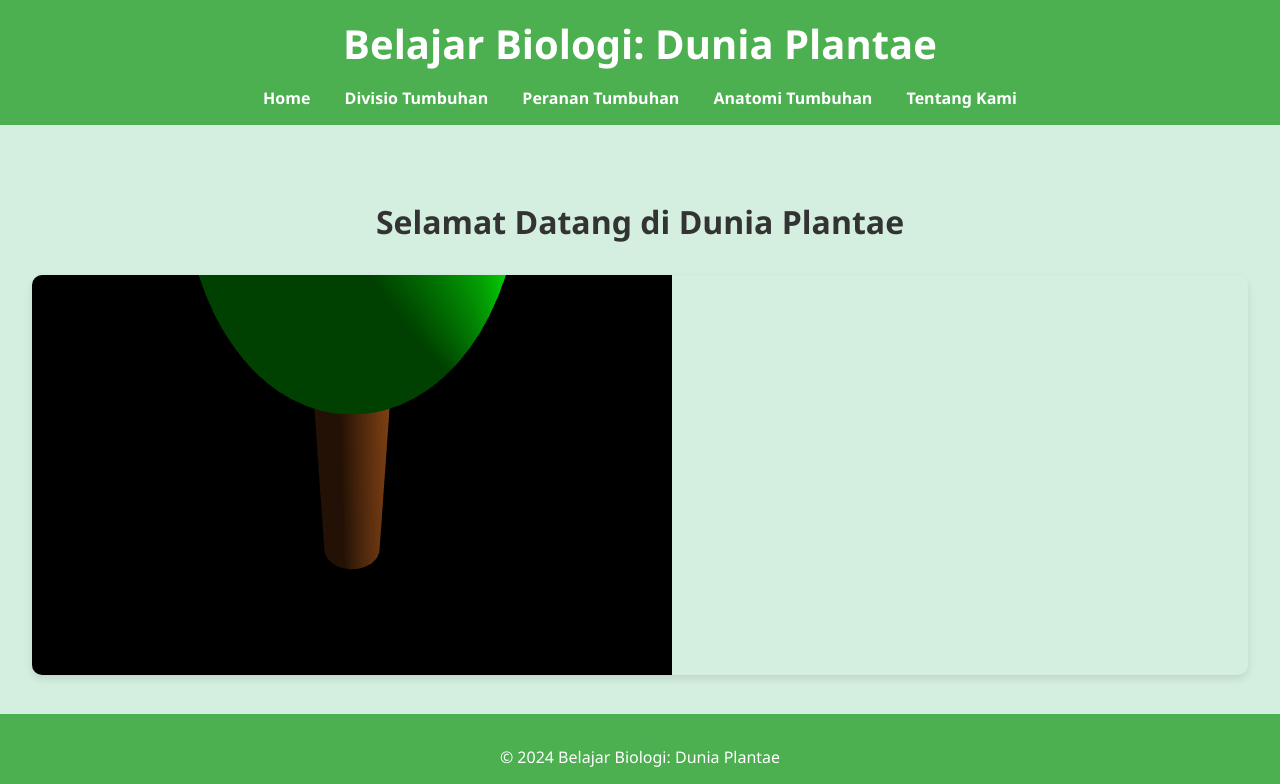
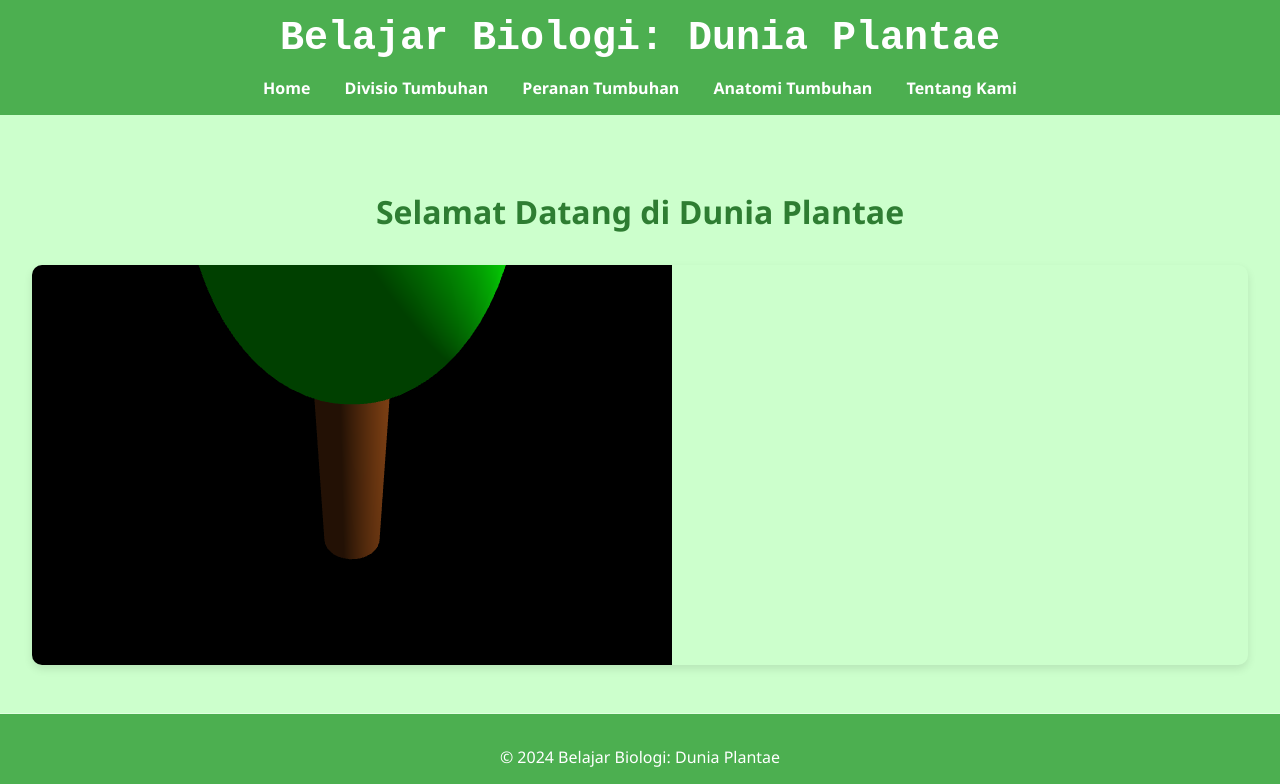
Before and after one commit to Projek-matematika3/Biologi, a plain HTML site: page index.html in a window 1280 px wide. Shown: the top 784 px of the page. Drawn offline with nearby package versions, Linux system fonts and the light colour scheme; animation ran at ten frames a second.

Commit message:
Update style.css

```diff
--- a/style.css
+++ b/style.css
@@ -2,7 +2,7 @@ body {
     font-family: 'Segoe UI', Tahoma, Geneva, Verdana, sans-serif;
     margin: 0;
     padding: 0;
-    background-color: #f0f8ff;
+    background-color: #e7f9e7;
     color: #333;
 }
 
@@ -17,6 +17,7 @@ header {
 header h1 {
     font-size: 2.5em;
     margin: 0;
+    font-family: 'Courier New', Courier, monospace;
 }
 
 nav ul {
@@ -47,16 +48,17 @@ nav ul li a:hover {
 }
 
 .section:nth-child(odd) {
-    background-color: #e9f7ef;
+    background-color: #e0ffe0;
 }
 
 .section:nth-child(even) {
-    background-color: #d4efdf;
+    background-color: #ccffcc;
 }
 
 .section h2 {
     font-size: 2em;
     margin-bottom: 1em;
+    color: #2e7d32;
 }
 
 .content {
```
